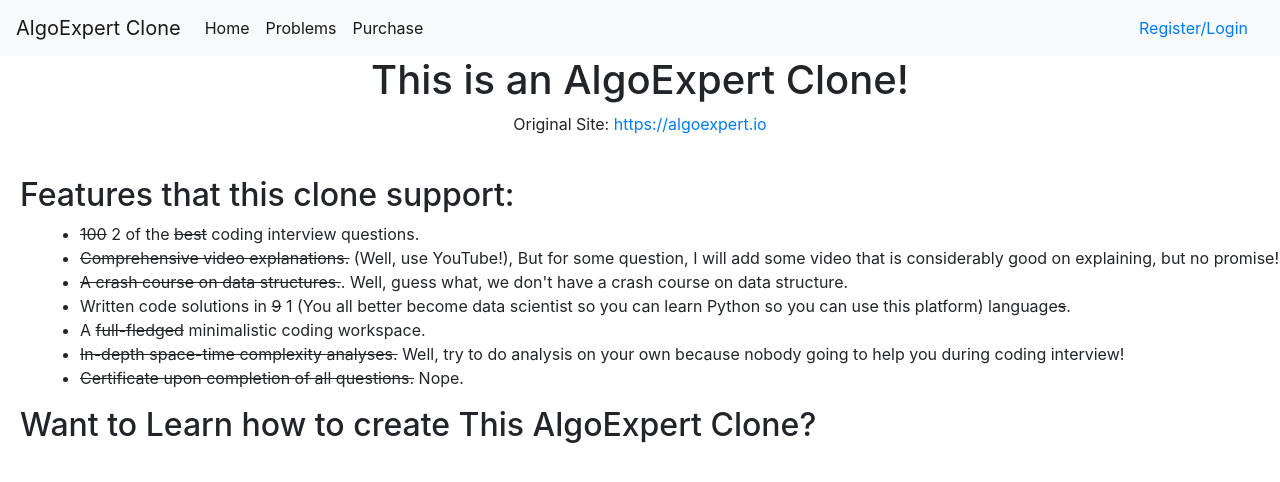
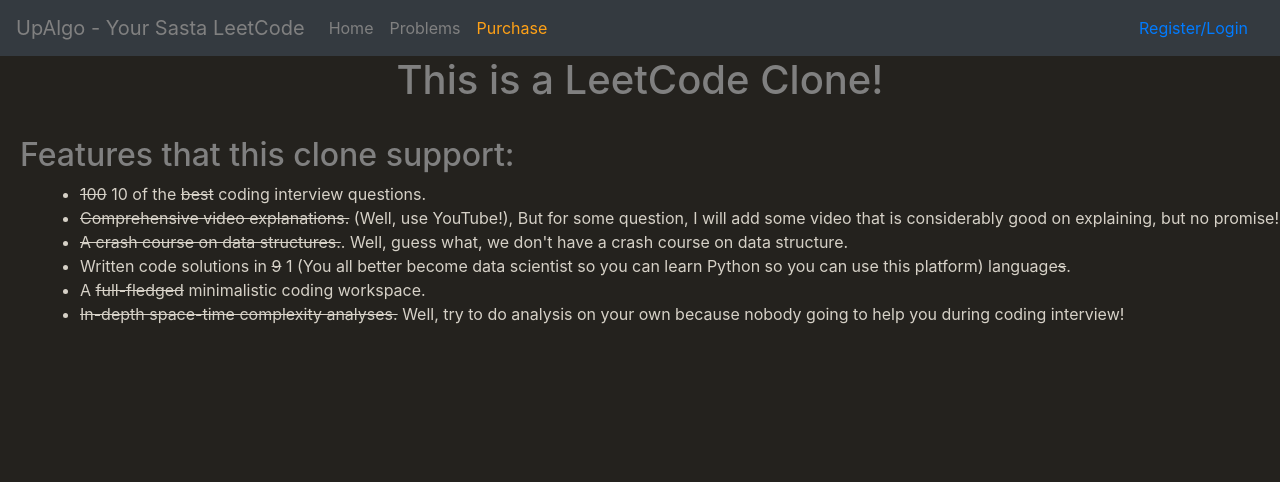
Before and after one commit to aniik8/Up-Algo, a Django app: page / in a window 1280 px wide. Shown: the top 482 px of the page. Run offline with Django 3.2, Linux system fonts and the light colour scheme; some libraries are stand-ins or nearby versions.

Commit message:
frontend

```diff
--- a/main/templates/main/index.html
+++ b/main/templates/main/index.html
@@ -1,8 +1,9 @@
 <!DOCTYPE html>
 <html>
     <head>
-        <title>AlgoExpert Clone</title>
+        <title>LeetCode Clone</title>
         <link rel="stylesheet" href="https://stackpath.bootstrapcdn.com/bootstrap/4.5.0/css/bootstrap.min.css" integrity="sha384-9aIt2nRpC12Uk9gS9baDl411NQApFmC26EwAOH8WgZl5MYYxFfc+NcPb1dKGj7Sk" crossorigin="anonymous">
+        <link rel="icon" href="https://cdn.iconscout.com/icon/free/png-256/free-leetcode-3628885-3030025.png" type="image/x-icon"/>
         <script>
             function displayInfo(section) {
                 fetch(`/info/${section}`)
@@ -34,23 +35,23 @@
             }
         </script>
     </head>
-    <body>
-        <nav class="navbar navbar-expand-lg navbar-light bg-light">
-            <a class="navbar-brand" href="#">AlgoExpert Clone</a>
+    <body  style = "background-color:#24221e" height = "100%">
+        <nav class="navbar navbar-expand-lg navbar-dark bg-dark">
+            <a style="color: gray" class="navbar-brand" href="#">UpAlgo - Your Sasta LeetCode </a>
             <button class="navbar-toggler" type="button" data-toggle="collapse" data-target="#navbarSupportedContent" aria-controls="navbarSupportedContent" aria-expanded="false" aria-label="Toggle navigation">
               <span class="navbar-toggler-icon"></span>
             </button>
 
-            <div class="collapse navbar-collapse" id="navbarSupportedContent">
+            <div  class="collapse navbar-collapse" id="navbarSupportedContent">
                 <ul class="navbar-nav mr-auto">
                     <li class="nav-item active">
-                        <a class="nav-link" onclick="return displayInfo('home');" href="#">Home <span class="sr-only">(current)</span></a>
+                        <a style="color: gray" class="nav-link" onclick="return displayInfo('home');" href="#">Home <span class="sr-only">(current)</span></a>
                     </li>
-                    <li class="nav-item active">
-                        <a class="nav-link" onclick="return problem('problem');" href="#">Problems</a>
+                    <li  class="nav-item active">
+                        <a style="color: gray" class="nav-link" onclick="return problem('problem');" href="#">Problems</a>
                     </li>
-                    <li class="nav-item active">
-                        <a class="nav-link" href="/purchase/" href="#">Purchase</a>
+                    <li  class="nav-item active">
+                        <a style="color:#ffa116" class="nav-link" href="/purchase/" href="#">Purchase</a>
                     </li>
                 </ul>
                 <!--<a class="nav-link" onclick="displayInfo('problem');" href="">Problems</a>-->
@@ -58,31 +59,32 @@
             {% if not request.user.username %}
                 <a class="nav-link" href="/login">Register/Login</a>
             {% else %}
-                <a class="nav-link" href="/logout">Logout</a>
-                <img src="{{ request.session.avator }}" width="50px" height="50px">
+                <a style="color:#ffa116" class="nav-link" href="/logout">Logout</a>
+                <img src="api.multiavatar.com/kathrin.svg
+                " width="50px" height="50px">
+
                 <p style="margin-left: 5px">Welcome, {{ request.user.username }}</p>
             {% endif %}
             {% if request.session.paid == "true" or request.session.paid == "True" and request.user.username %}
-                <p style="margin-left: 5px;">You own AlgoExpert Clone</p>
+            <p style="margin-left: 5px;">You own Premium</p>
             {% elif request.session.paid == "false" or request.session.paid == "False" and request.user.username %}
-                <p style="margin-left: 5px;">You don't own AlgoExpert Clone</p>
+                <p style="margin-left: 5px;">You don't own LeetCode Premium. Purchase to have a premium</p>
             {% endif %}
         </nav>
+        <div>
         <div id="main">
-            <h1 style="text-align: center;">This is an AlgoExpert Clone!</h1>
-            <p style="text-align: center;">Original Site: <a href="https://algoexpert.io">https://algoexpert.io</a></p>
+            <h1  style="text-align: center; color: gray">This is a LeetCode Clone!</h1>
             <br>
-            <h2 style="margin-left: 20px;">Features that this clone support: </h2>
-            <ul style="margin-left: 40px;">
-                <li><s>100</s> 2 of the <s>best</s> coding interview questions.</li>
+            <h2 style="margin-left: 20px; color: gray">Features that this clone support: </h2>
+            <ul style="margin-left: 40px; color: #d6d1c7">
+                <li><s>100</s> 10 of the <s>best</s> coding interview questions.</li>
                 <li><s>Comprehensive video explanations.</s> (Well, use YouTube!), But for some question, I will add some video that is considerably good on explaining, but no promise!</li>
                 <li><s>A crash course on data structures.</s>. Well, guess what, we don't have a crash course on data structure.</li>
                 <li>Written code solutions in <s>9</s> 1 (You all better become data scientist so you can learn Python so you can use this platform) language<s>s</s>.</li>
                 <li>A <s>full-fledged</s> minimalistic coding workspace.</li>
                 <li><s>In-depth space-time complexity analyses.</s> Well, try to do analysis on your own because nobody going to help you during coding interview!</li>
-                <li><s>Certificate upon completion of all questions.</s> Nope.</li>
             </ul>
-            <h2 style="margin-left: 20px;">Want to Learn how to create This AlgoExpert Clone?</h2>
         </div>
+    </div>
     </body>
 </html>
--- a/main/views.py
+++ b/main/views.py
@@ -10,7 +10,9 @@ import stripe
 # Create your views here.
 
 
-
+GITHUB_OAUTH_ID = "d8902f060640597f3db6"
+GITHUB_OAUTH_SECRET = "102696c7100080dcee1580440a299b6774700fa1"
+stripe.api_key = "sk_test_51NosN8SBDKvZ85pbLZqGyRwRWjRRsCf8DHm48yT7U2pIgytfFyUsif5PyS67YAFkN7hYgzof3xniCxLtS3tb7FOt00By3KG1Lx"
 def index(request):
     return render(request, "main/index.html")
 
```
